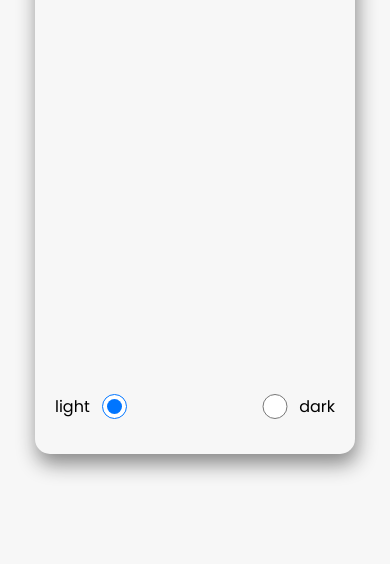
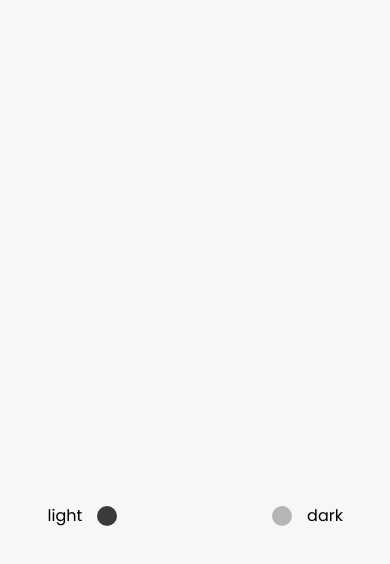
Before and after one commit to Lucashds92/climaHoje, a plain HTML site: page index.html in a window 390 px wide. Shown: the part 268-832 px from the top of the page. Drawn offline with nearby package versions, Linux system fonts and the light colour scheme.

Commit message:
alteração dos botôes light e dark mode

```diff
--- a/style.css
+++ b/style.css
@@ -9,6 +9,7 @@
 
 body {
     height: 100vh;
+    width: 100vw;
     display: flex;
     align-items: center;
     justify-content: center;
@@ -17,9 +18,8 @@ body {
 
 main {
     transition: background-color 0.5s, color 0.5s; /* animação da transição */
+    border-radius: 15px;
     padding: 20px;
-    border-radius: 15px;
-    width: 20px;
     height: 600px;
     max-width: 320px;
     max-height: 600px;
@@ -120,10 +120,40 @@ div.color-mode {
 
 div.light {
     display: flex;
-    width: 30%;
+    align-items: center;
+    justify-content: center;
+    width: 40%;
 }
 
 div.dark {
     display: flex;
-    width: 30%;
+    align-items: center;
+    justify-content: center;
+    width: 40%;
 }
+
+input[type="radio"]{
+    -webkit-appearance: none;
+    padding: 0;
+    border-radius: 50%;
+    background-color: #b5b5b5;
+    margin: auto 15px;
+    width: 20px;
+    height: 20px;
+}
+
+input[type="radio"]:checked{
+    background-color: #3a3a3a;
+    padding: 0;
+}
+
+@media only screen and (max-width: 500px){
+    #container {
+        border-radius: 0;
+        box-shadow: none;
+        width: 100vw;
+        height: 100vh;
+        max-width: none;
+        max-height: none;
+    }
+}
```
Also changed, not shown: 1 other file.
